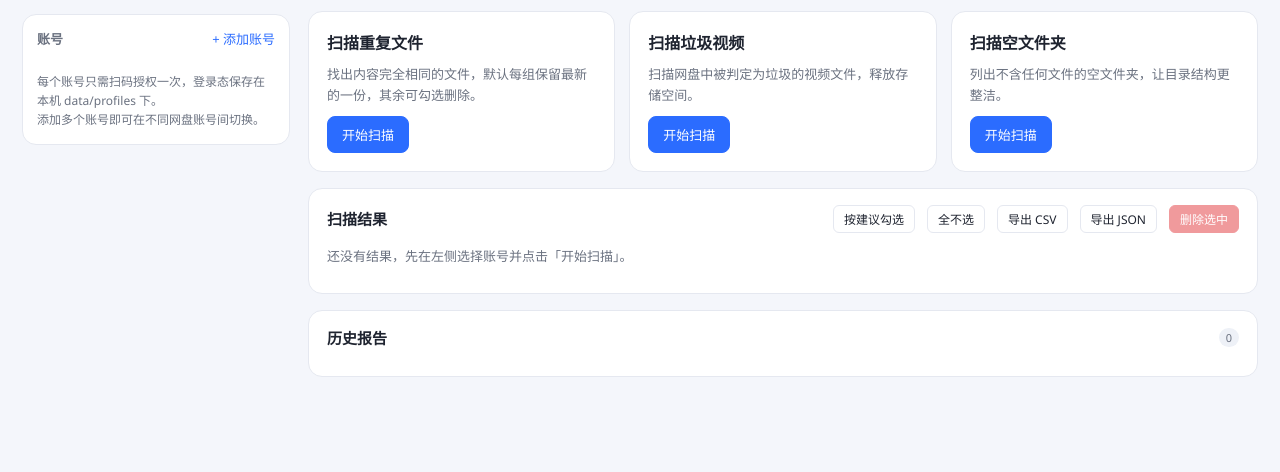
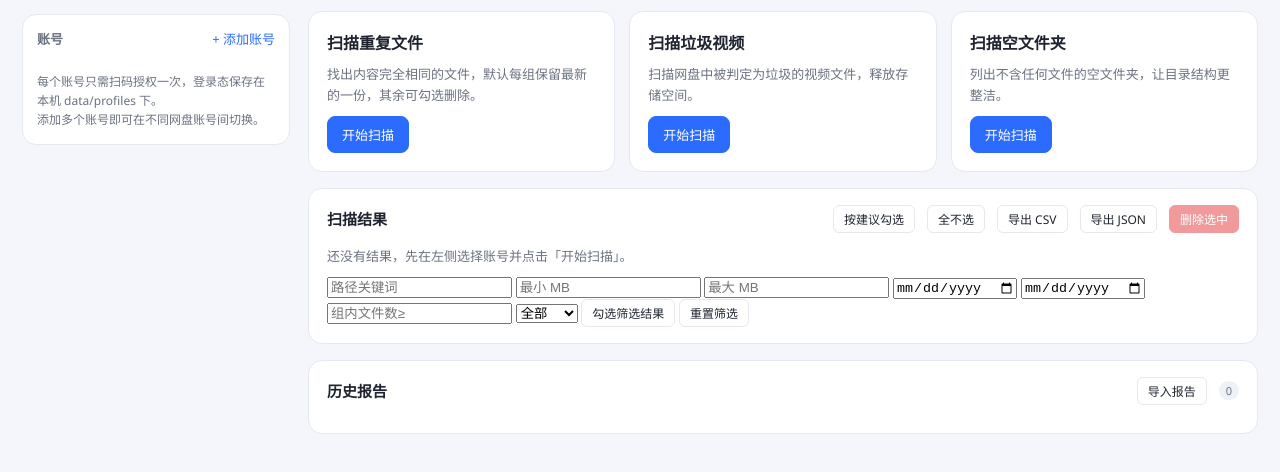
Before and after one commit to RepomanWu/baidu-pan-cleaner, a website: page public/index.html in a window 1280 px wide. Shown: the part 60-532 px from the top of the page. Drawn offline with Linux system fonts and the light colour scheme; no server answers.

Commit message:
feat: 支持导入 JSON/CSV 报告与多维度筛选

```diff
--- a/public/index.html
+++ b/public/index.html
@@ -75,6 +75,22 @@
           <button id="btnDelete" class="btn sm danger" type="button" disabled>删除选中</button>
         </div>
         <div id="reportMeta" class="meta">还没有结果，先在左侧选择账号并点击「开始扫描」。</div>
+        <div class="filters" id="filterBar">
+          <input id="fKeyword" type="search" placeholder="路径关键词" />
+          <input id="fMinSize" type="number" min="0" step="0.1" placeholder="最小 MB" />
+          <input id="fMaxSize" type="number" min="0" step="0.1" placeholder="最大 MB" />
+          <input id="fFrom" type="date" title="修改时间起" />
+          <input id="fTo" type="date" title="修改时间止" />
+          <input id="fGroupMin" type="number" min="2" placeholder="组内文件数≥" />
+          <select id="fSel" title="勾选状态">
+            <option value="">全部</option>
+            <option value="selected">已勾选</option>
+            <option value="unselected">未勾选</option>
+          </select>
+          <button id="btnSelectFiltered" class="btn sm" type="button">勾选筛选结果</button>
+          <button id="btnFilterReset" class="btn sm ghost" type="button">重置筛选</button>
+          <span id="filterCount" class="filter-count"></span>
+        </div>
         <div id="resultArea" class="results"></div>
       </div>
 
@@ -82,6 +98,8 @@
         <div class="panel-head">
           <h2>历史报告</h2>
           <div class="spacer"></div>
+          <button id="btnImport" class="btn sm ghost" type="button">导入报告</button>
+          <input id="importInput" type="file" accept=".json,.csv" class="hidden" />
           <span class="chip" id="reportCount">0</span>
         </div>
         <div id="reportList"></div>
@@ -92,6 +110,7 @@
   <div id="modalRoot"></div>
   <div id="toast" class="toast"></div>
 
+  <script src="/importer.js"></script>
   <script src="/app.js"></script>
 </body>
 </html>
```
